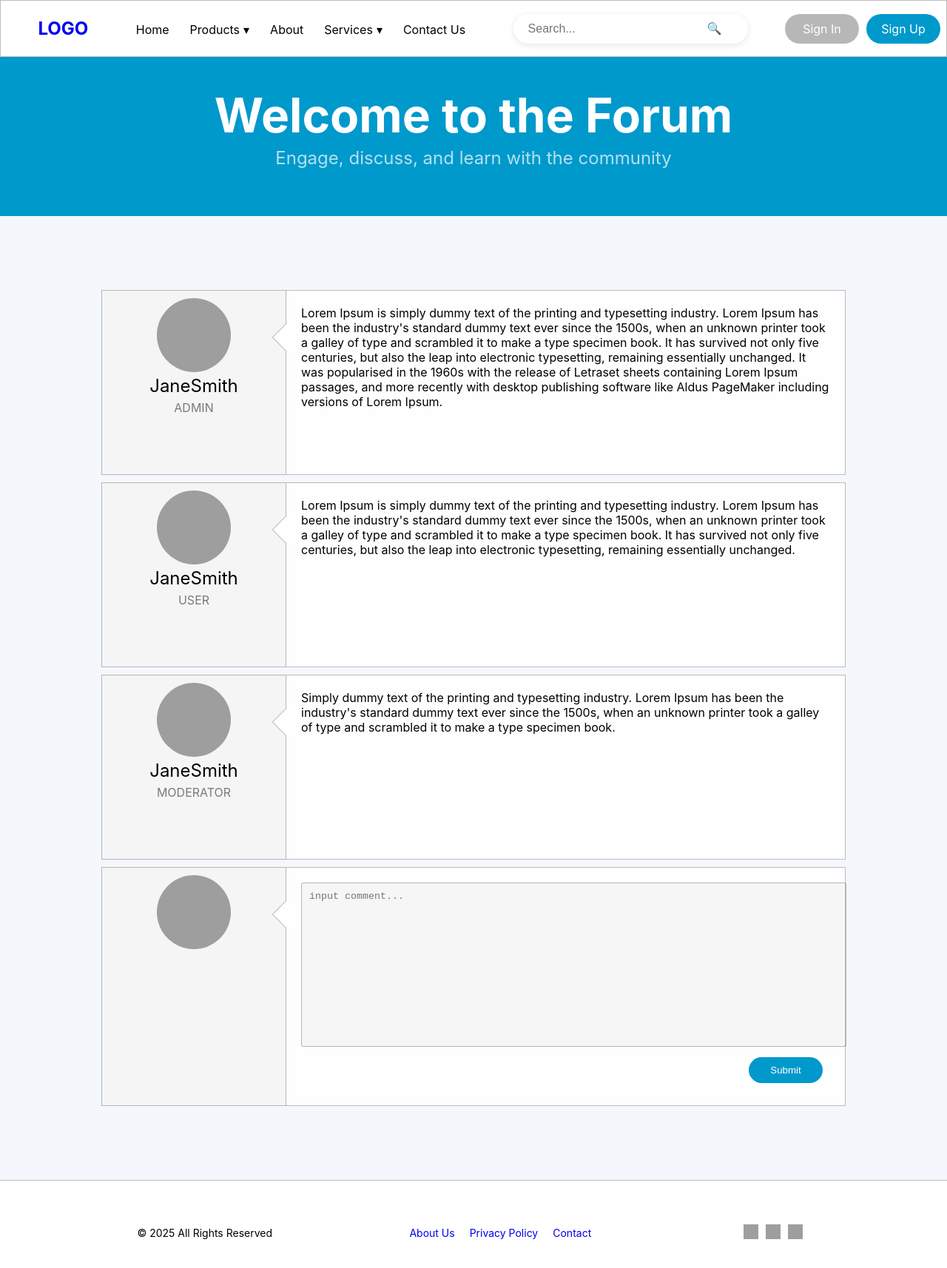
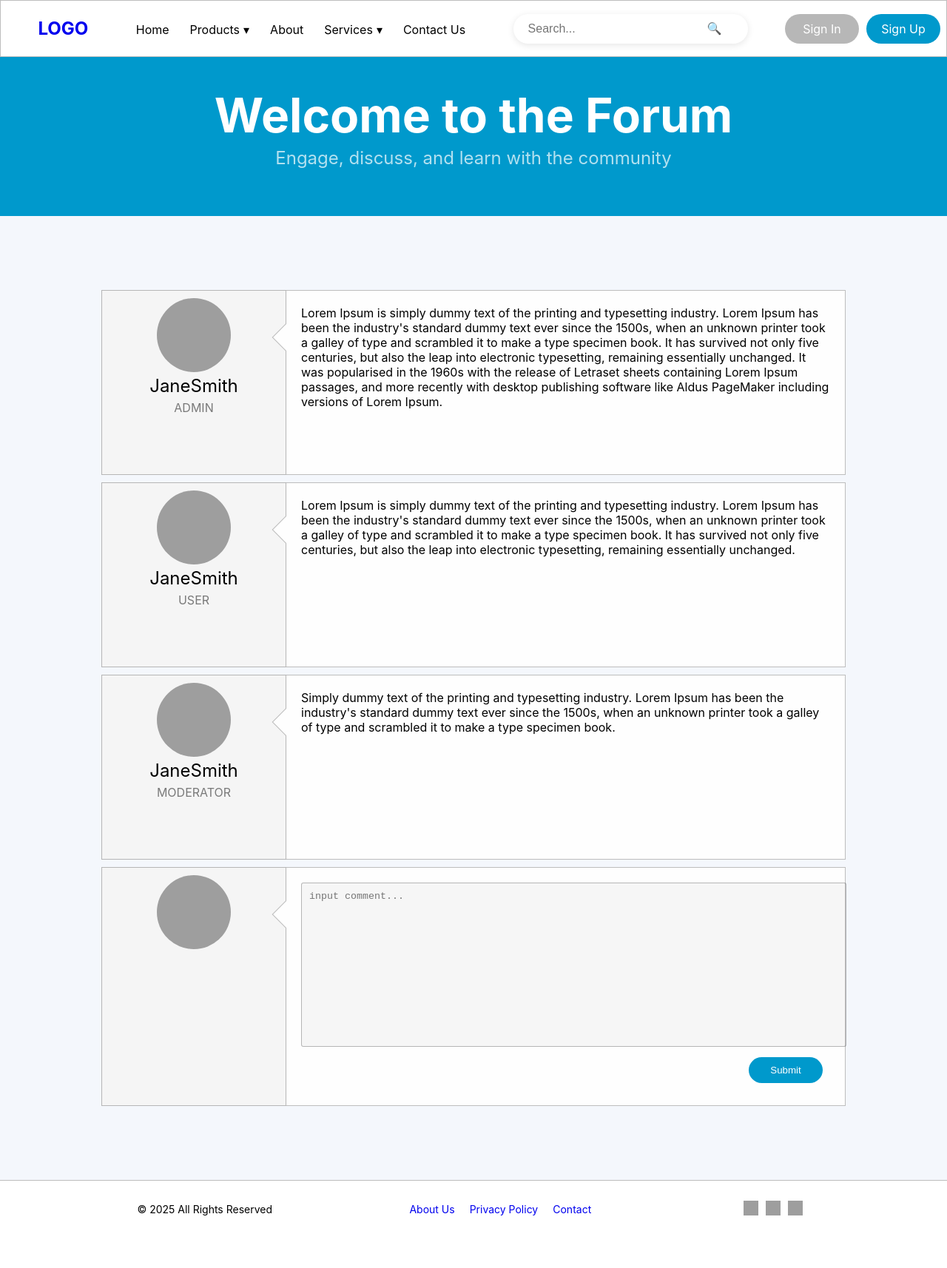
Before and after one commit to AkinBozburun/springboot-react-forum, a React (Create React App) app in the folder frontend/: page /postDetails in a window 1280 px wide. Shown: the top 1714 px of the page at 74% size. After the commit the page ends 1672 px from the top, so only its background shows below. Built offline with nearby package versions, Linux system fonts and the light colour scheme; grey boxes are pictures that could not be loaded.

Commit message:
fixing footer height

```diff
--- a/frontend/src/styles/Footer.css
+++ b/frontend/src/styles/Footer.css
@@ -13,7 +13,7 @@
     width: 100%;
     margin: 0 auto;
     color: black;
-    height: 100px;
+    height: 36px;
 }
 
 .footer-left p {
```
